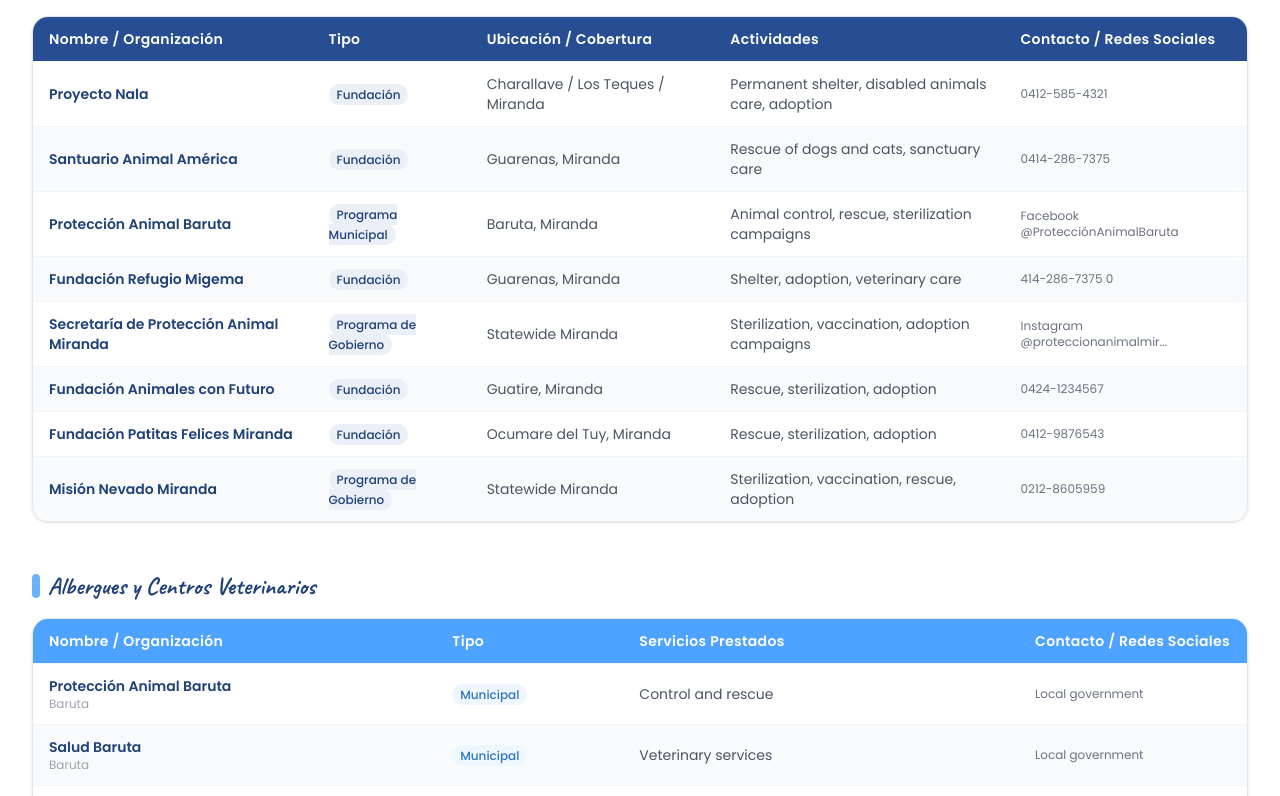
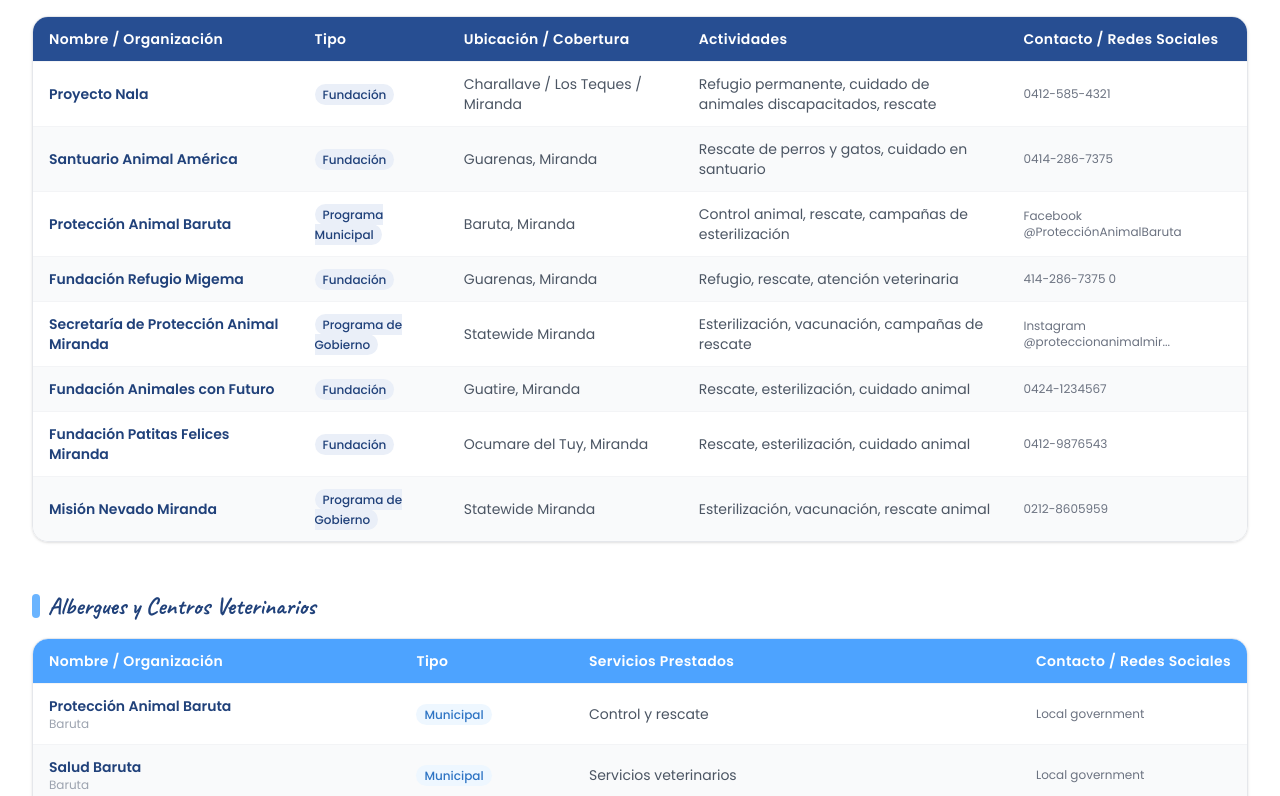
Before and after one commit to DayamonYTLOL/paulaproyecto, a Next.js app: page / in a window 1280 px wide. Shown: the part 5964-6760 px from the top of the page. Built offline with nearby package versions, Linux system fonts and the light colour scheme; no server answers; the database is empty.

Commit message:
fix: NetworkData activities and services now translate with language switch

```diff
--- a/src/components/NetworkData.jsx
+++ b/src/components/NetworkData.jsx
@@ -5,24 +5,24 @@ import { motion, useInView } from 'framer-motion';
 import { useLanguage } from '@/lib/LanguageContext';
 
 const rescuers = [
-  { name: 'Proyecto Nala', type: 'Foundation', location: 'Charallave / Los Teques / Miranda', activities: 'Permanent shelter, disabled animals care, adoption', contact: '0412-585-4321' },
-  { name: 'Santuario Animal América', type: 'Foundation', location: 'Guarenas, Miranda', activities: 'Rescue of dogs and cats, sanctuary care', contact: '0414-286-7375' },
-  { name: 'Protección Animal Baruta', type: 'Municipal Program', location: 'Baruta, Miranda', activities: 'Animal control, rescue, sterilization campaigns', contact: 'Facebook @ProtecciónAnimalBaruta' },
-  { name: 'Fundación Refugio Migema', type: 'Foundation', location: 'Guarenas, Miranda', activities: 'Shelter, adoption, veterinary care', contact: '414-286-7375 0' },
-  { name: 'Secretaría de Protección Animal Miranda', type: 'Government Program', location: 'Statewide Miranda', activities: 'Sterilization, vaccination, adoption campaigns', contact: 'Instagram @proteccionanimalmir...' },
-  { name: 'Fundación Animales con Futuro', type: 'Foundation', location: 'Guatire, Miranda', activities: 'Rescue, sterilization, adoption', contact: '0424-1234567' },
-  { name: 'Fundación Patitas Felices Miranda', type: 'Foundation', location: 'Ocumare del Tuy, Miranda', activities: 'Rescue, sterilization, adoption', contact: '0412-9876543' },
-  { name: 'Misión Nevado Miranda', type: 'Government Program', location: 'Statewide Miranda', activities: 'Sterilization, vaccination, rescue, adoption', contact: '0212-8605959' },
+  { name: 'Proyecto Nala', type: 'Foundation', location: 'Charallave / Los Teques / Miranda', activities: { en: 'Permanent shelter, disabled animals care, adoption', es: 'Refugio permanente, cuidado de animales discapacitados, rescate' }, contact: '0412-585-4321' },
+  { name: 'Santuario Animal América', type: 'Foundation', location: 'Guarenas, Miranda', activities: { en: 'Rescue of dogs and cats, sanctuary care', es: 'Rescate de perros y gatos, cuidado en santuario' }, contact: '0414-286-7375' },
+  { name: 'Protección Animal Baruta', type: 'Municipal Program', location: 'Baruta, Miranda', activities: { en: 'Animal control, rescue, sterilization campaigns', es: 'Control animal, rescate, campañas de esterilización' }, contact: 'Facebook @ProtecciónAnimalBaruta' },
+  { name: 'Fundación Refugio Migema', type: 'Foundation', location: 'Guarenas, Miranda', activities: { en: 'Shelter, adoption, veterinary care', es: 'Refugio, rescate, atención veterinaria' }, contact: '414-286-7375 0' },
+  { name: 'Secretaría de Protección Animal Miranda', type: 'Government Program', location: 'Statewide Miranda', activities: { en: 'Sterilization, vaccination, adoption campaigns', es: 'Esterilización, vacunación, campañas de rescate' }, contact: 'Instagram @proteccionanimalmir...' },
+  { name: 'Fundación Animales con Futuro', type: 'Foundation', location: 'Guatire, Miranda', activities: { en: 'Rescue, sterilization, adoption', es: 'Rescate, esterilización, cuidado animal' }, contact: '0424-1234567' },
+  { name: 'Fundación Patitas Felices Miranda', type: 'Foundation', location: 'Ocumare del Tuy, Miranda', activities: { en: 'Rescue, sterilization, adoption', es: 'Rescate, esterilización, cuidado animal' }, contact: '0412-9876543' },
+  { name: 'Misión Nevado Miranda', type: 'Government Program', location: 'Statewide Miranda', activities: { en: 'Sterilization, vaccination, rescue, adoption', es: 'Esterilización, vacunación, rescate animal' }, contact: '0212-8605959' },
 ];
 
 const shelters = [
-  { name: 'Protección Animal Baruta', location: 'Baruta', type: 'Municipal', services: 'Control and rescue', contact: 'Local government' },
-  { name: 'Salud Baruta', location: 'Baruta', type: 'Municipal', services: 'Veterinary services', contact: 'Local government' },
-  { name: 'Proyecto Nala', location: 'Charallave / Los Teques, Miranda', type: 'Shelter', services: 'Permanent shelter, disabled animals care, adoption', contact: '0412-5854321' },
-  { name: 'Santuario Animal América', location: 'Guarenas, Miranda', type: 'Shelter', services: 'Rescue of dogs and cats, sanctuary care', contact: '0414-2867375' },
-  { name: 'Misión Nevado Miranda', location: 'Statewide Miranda', type: 'Government Program', services: 'Sterilization, vaccination, rescue, adoption', contact: '0212-8605959' },
-  { name: 'Fundación Patitas Felices Miranda', location: 'Ocumare del Tuy', type: 'Shelter', services: 'Rescue, sterilization, adoption', contact: '0412-9876543' },
-  { name: 'Colegio de Médicos Veterinarios del Estado Miranda', location: 'Los Teques', type: 'Professional Association', services: 'Veterinary services, training, regulation', contact: '0424-1210497' },
+  { name: 'Protección Animal Baruta', location: 'Baruta', type: 'Municipal', services: { en: 'Control and rescue', es: 'Control y rescate' }, contact: 'Local government' },
+  { name: 'Salud Baruta', location: 'Baruta', type: 'Municipal', services: { en: 'Veterinary services', es: 'Servicios veterinarios' }, contact: 'Local government' },
+  { name: 'Proyecto Nala', location: 'Charallave / Los Teques, Miranda', type: 'Shelter', services: { en: 'Permanent shelter, disabled animals care, adoption', es: 'Refugio permanente, cuidado de animales discapacitados, rescate' }, contact: '0412-5854321' },
+  { name: 'Santuario Animal América', location: 'Guarenas, Miranda', type: 'Shelter', services: { en: 'Rescue of dogs and cats, sanctuary care', es: 'Rescate de perros y gatos, cuidado en santuario' }, contact: '0414-2867375' },
+  { name: 'Misión Nevado Miranda', location: 'Statewide Miranda', type: 'Government Program', services: { en: 'Sterilization, vaccination, rescue, adoption', es: 'Esterilización, vacunación, rescate animal' }, contact: '0212-8605959' },
+  { name: 'Fundación Patitas Felices Miranda', location: 'Ocumare del Tuy', type: 'Shelter', services: { en: 'Rescue, sterilization, adoption', es: 'Rescate, esterilización, cuidado animal' }, contact: '0412-9876543' },
+  { name: 'Colegio de Médicos Veterinarios del Estado Miranda', location: 'Los Teques', type: 'Professional Association', services: { en: 'Veterinary services, training, regulation', es: 'Servicios veterinarios, formación, regulación' }, contact: '0424-1210497' },
 ];
 
 const zones = [
@@ -199,7 +199,7 @@ export default function NetworkData() {
                 <td className="px-4 py-3 font-semibold text-accent-700">{r.name}</td>
                 <td className="px-4 py-3"><span className="px-2 py-0.5 rounded-full text-xs font-medium bg-accent-50 text-accent-700">{translateLabel(tx.typeLabels, r.type)}</span></td>
                 <td className="px-4 py-3 text-gray-600">{r.location}</td>
-                <td className="px-4 py-3 text-gray-600">{r.activities}</td>
+                <td className="px-4 py-3 text-gray-600">{r.activities[lang] || r.activities.en}</td>
                 <td className="px-4 py-3 text-gray-500 text-xs">{r.contact}</td>
               </tr>
             ))}
@@ -223,7 +223,7 @@ export default function NetworkData() {
                   <span className="block text-xs text-gray-400 font-normal">{s.location}</span>
                 </td>
                 <td className="px-4 py-3"><span className="px-2 py-0.5 rounded-full text-xs font-medium bg-secondary-50 text-secondary-700">{translateLabel(tx.typeLabels, s.type)}</span></td>
-                <td className="px-4 py-3 text-gray-600">{s.services}</td>
+                <td className="px-4 py-3 text-gray-600">{s.services[lang] || s.services.en}</td>
                 <td className="px-4 py-3 text-gray-500 text-xs">{s.contact}</td>
               </tr>
             ))}
```
